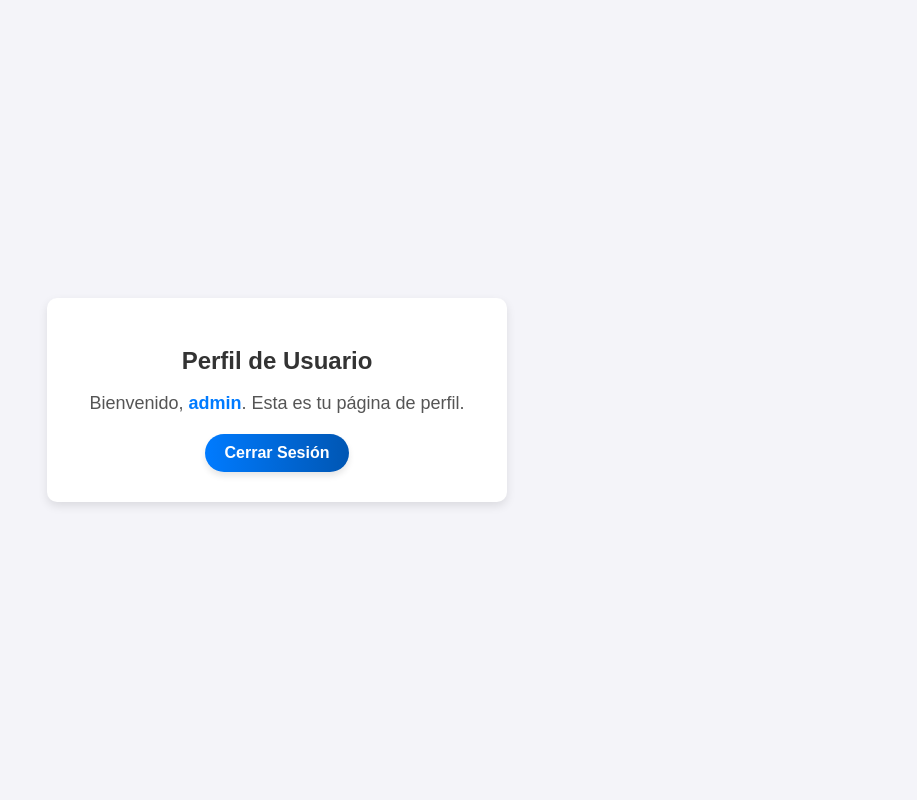
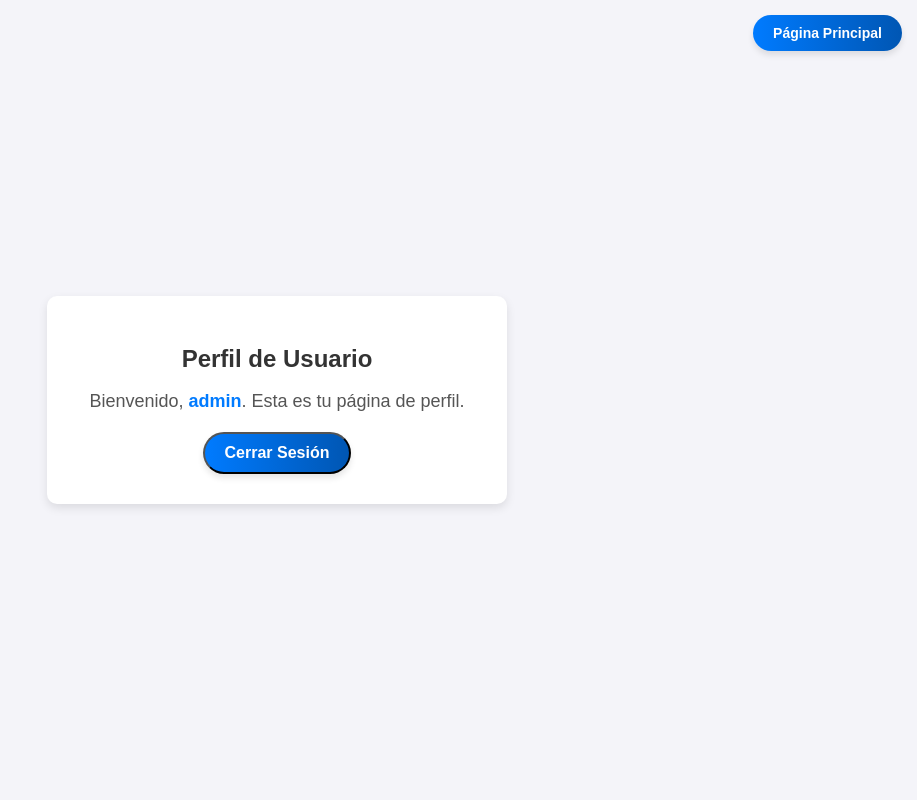
Before and after one commit to HectorNG840/tienda_Esoterica, a Django app: page /perfil/ in a window 1280 px wide. Shown: the whole page, without its empty margins (363-1280 px from the left). Run offline with Django 5.2, Linux system fonts and the light colour scheme; a user stored in the database is signed in.

Commit message:
feat: added button to go to main page

```diff
--- a/tienda/tiendaEsoterica/templates/tiendaEsoterica/perfil.html
+++ b/tienda/tiendaEsoterica/templates/tiendaEsoterica/perfil.html
@@ -13,6 +13,7 @@
             align-items: center;
             min-height: 100vh;
             margin: 0;
+            position: relative;
         }
         .profile-container {
             background-color: #fff;
@@ -53,13 +54,40 @@
             background: linear-gradient(90deg, #0056b3, #007BFF);
             transform: scale(1.05);
         }
+        .home-link {
+            position: fixed;
+            top: 15px;
+            right: 15px;
+        }
+        .home-link a {
+            display: inline-block;
+            padding: 10px 20px;
+            background: linear-gradient(90deg, #007BFF, #0056b3);
+            color: #fff;
+            text-decoration: none;
+            border-radius: 50px;
+            font-size: 14px;
+            font-weight: bold;
+            text-align: center;
+            box-shadow: 0 4px 6px rgba(0, 0, 0, 0.1);
+            transition: all 0.3s ease;
+        }
+        .home-link a:hover {
+            transform: scale(1.05);
+        }
     </style>
 </head>
 <body>
+    <div class="home-link">
+        <a href="{% url 'inicio' %}">Página Principal</a>
+    </div>
     <div class="profile-container">
         <h2>Perfil de Usuario</h2>
         <p>Bienvenido, <span class="username">{{ user.username }}</span>. Esta es tu página de perfil.</p>
-        <a href="{% url 'logout' %}" class="logout-btn">Cerrar Sesión</a>
+        <form method="post" action="{% url 'logout' %}">
+            {% csrf_token %}
+            <button type="submit" class="logout-btn">Cerrar Sesión</button>
+        </form>
     </div>
 </body>
 </html>
```
